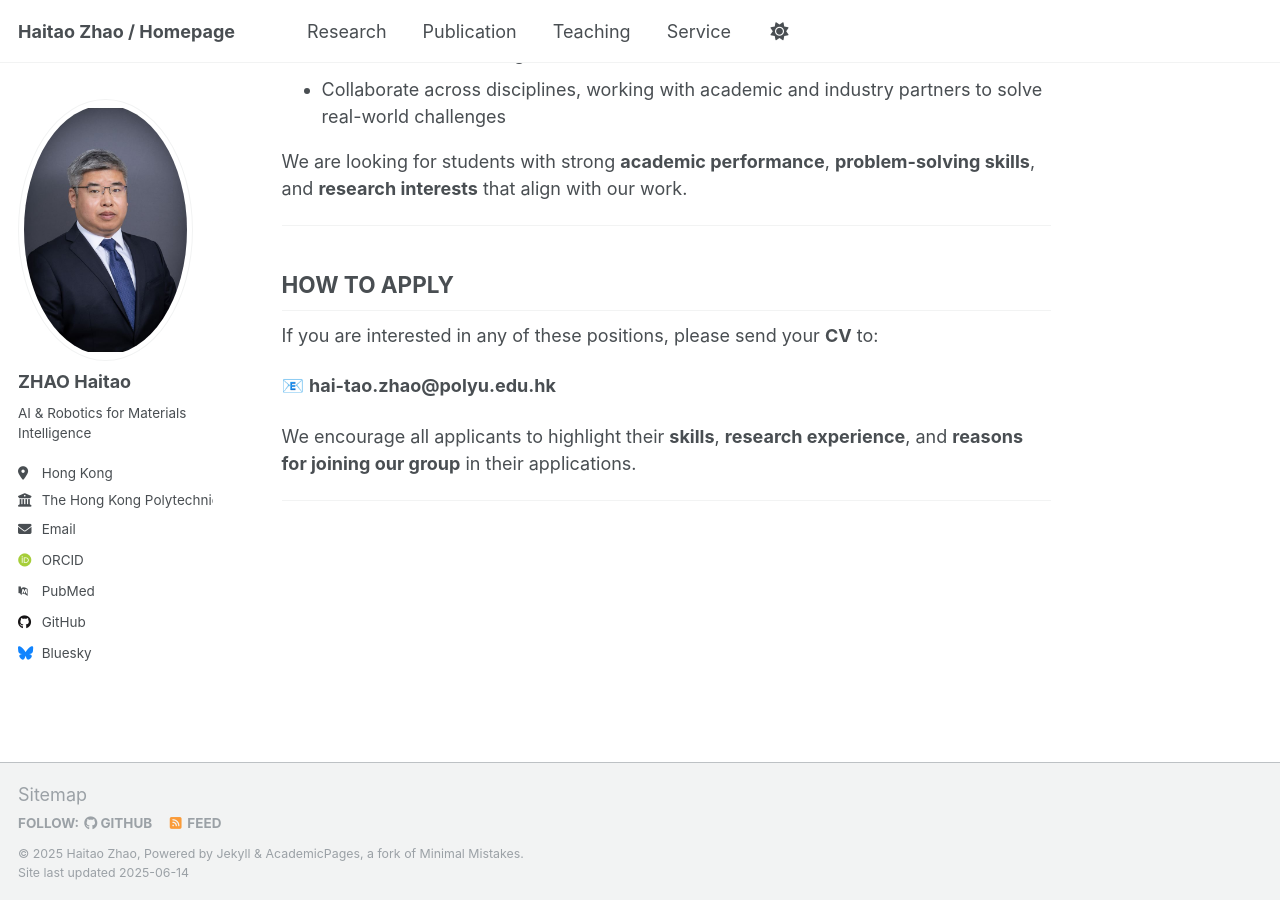
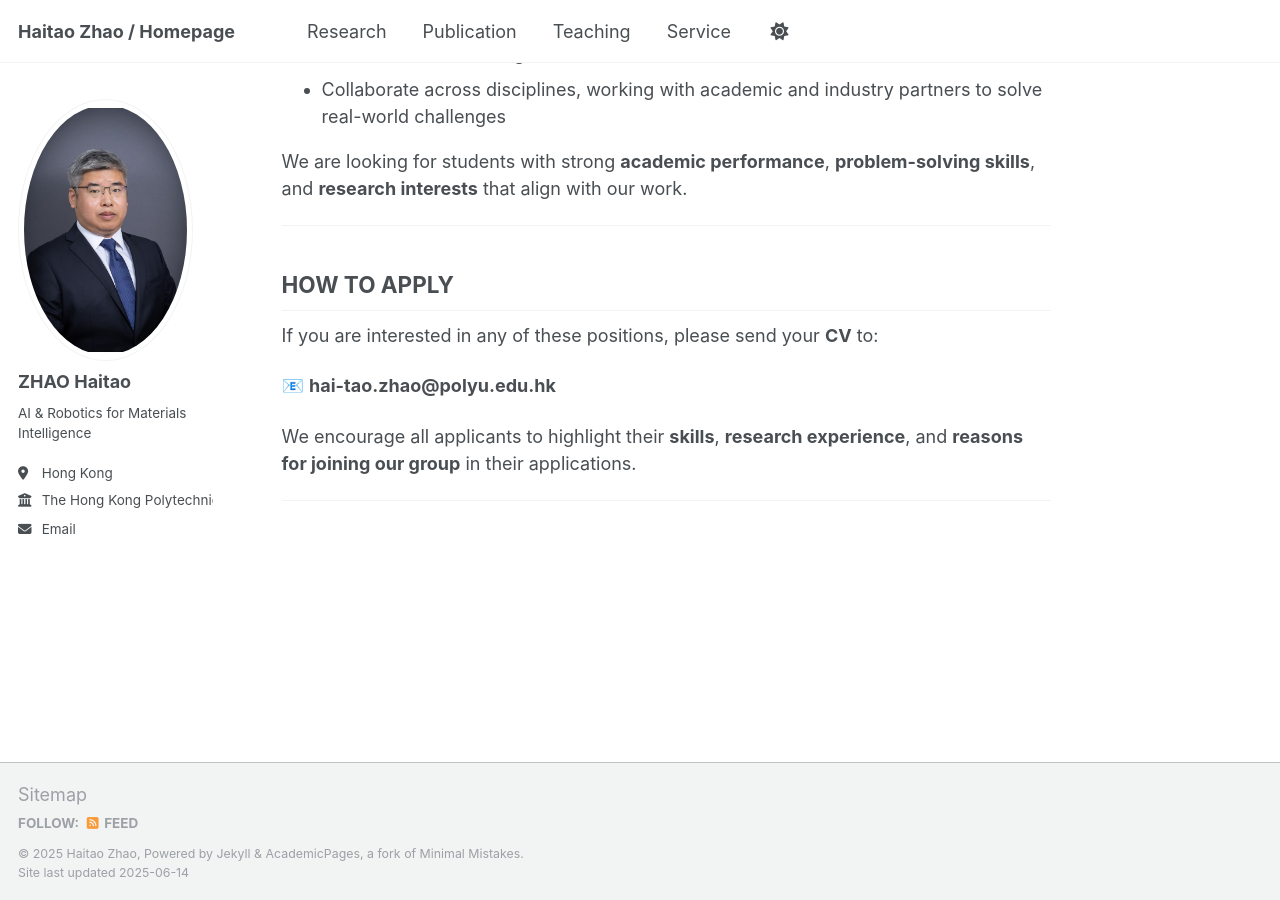
Before and after one commit to HaitaoZhao-PolyU/HaitaoZhao-PolyU.github.io, a Jekyll site: the page built from _pages/about.md, in a window 1280 px wide and 900 px high, scrolled down 3129 px. Built offline with Jekyll 4.4.1, drawn with Linux system fonts in a browser that asks for light colours; some web fonts are replaced.

Commit message:
Update _config.yml

```diff
--- a/_config.yml
+++ b/_config.yml
@@ -36,9 +36,9 @@ author:
   arxiv            : # URL - Update with the correct link to your profile
   googlescholar    : #""
   impactstory      : # URL
-  orcid            : ""
+  orcid            : #""
   semantic         : # URL
-  pubmed           : ""
+  pubmed           : #""
   researchgate     : # URL
   scopus           : # URL
 
@@ -46,12 +46,12 @@ author:
   bitbucket        : # Username - Update with your username on the site
   codepen          : # Username
   dribbble         : # Username
-  github           : ""
+  github           : #""
   kaggle           : # Username
   stackoverflow    : # User number or user number and name (i.e., use "1" or "1/jeff-atwood")
 
   # Social media
-  bluesky          : "" # Replace this with you Bluesky username
+  bluesky          : #"" # Replace this with you Bluesky username
   facebook         : # Username
   flickr           : # Username
   foursquare       : # Username
```
